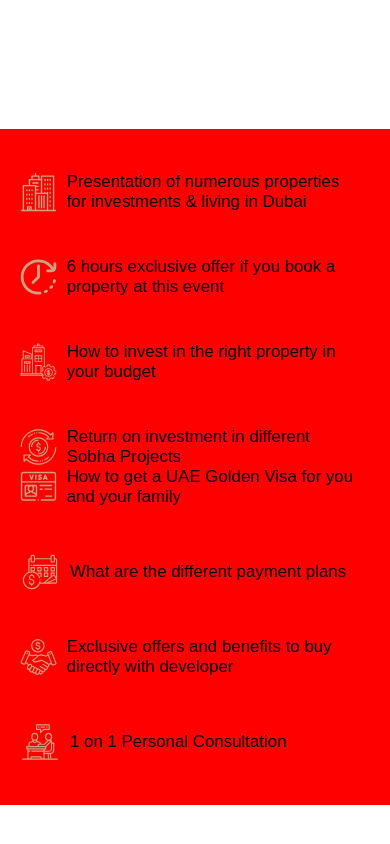
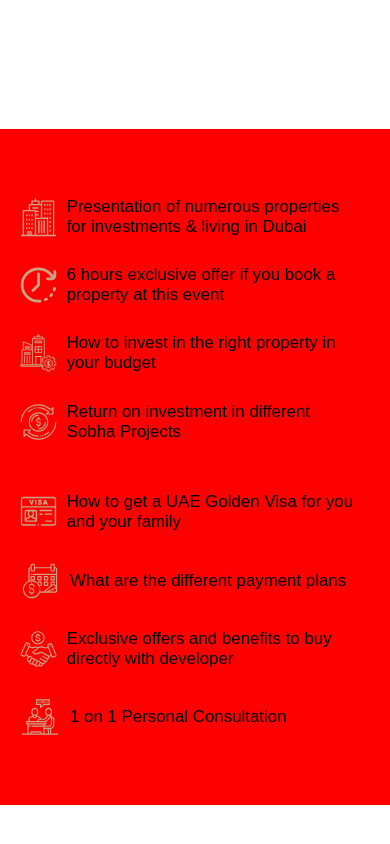
Before and after one commit to ANKIT-SINGH-870075-KUMAR/nspdeepika, a plain HTML site: page index.html in a window 390 px wide. Shown: the part 1643-2487 px from the top of the page. Drawn offline with nearby package versions, Linux system fonts and the light colour scheme; files that its build step writes are made by us from their sources; files whose address does not match are found by name.

Commit message:
fn ng bn

```diff
--- a/css/style.css
+++ b/css/style.css
@@ -1051,14 +1051,15 @@
         align-items: center;
         justify-content: space-around;
         /* padding-left: 10px; */
-        background-color: red;
         margin-top: 0px;
         width: 100%;
         height: 80vh;
         padding: 5vmax 15vmax;
+        background-color: red;
     }
 
     .main {
+        padding: 3vmax;
         display: flex;
         align-items: center;
         justify-content: space-between;
@@ -1069,6 +1070,7 @@
 
 
     .main2 {
+        padding: 3vmax;
         display: flex;
         align-items: center;
         justify-content: space-between;
```
